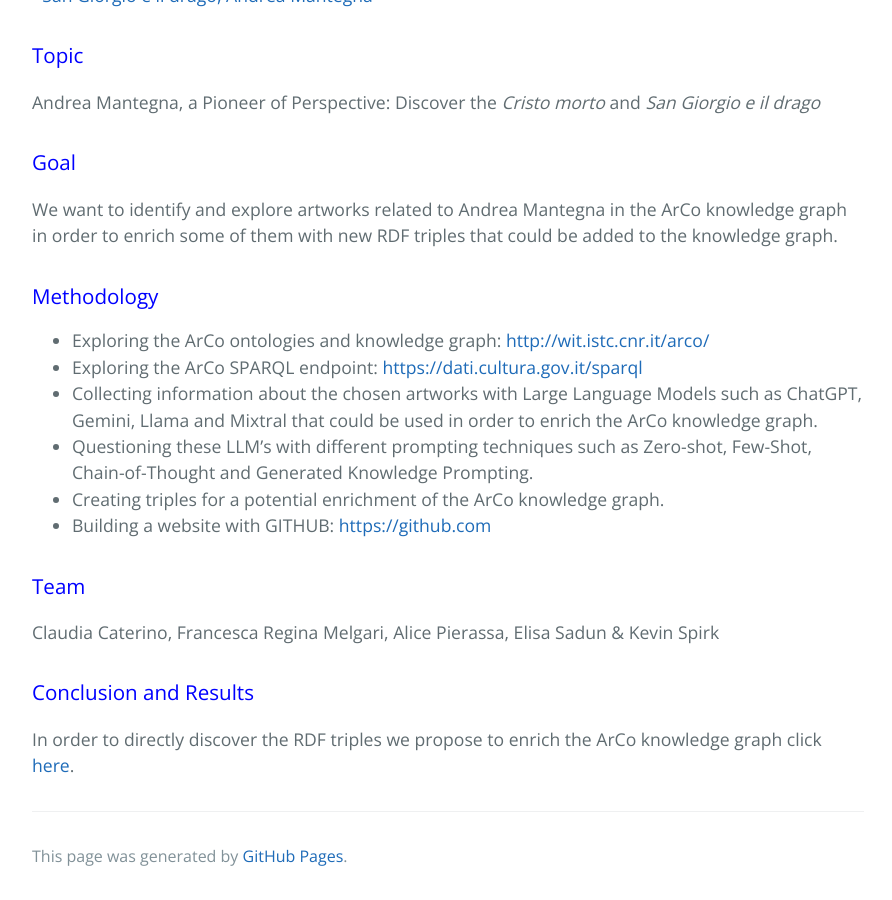
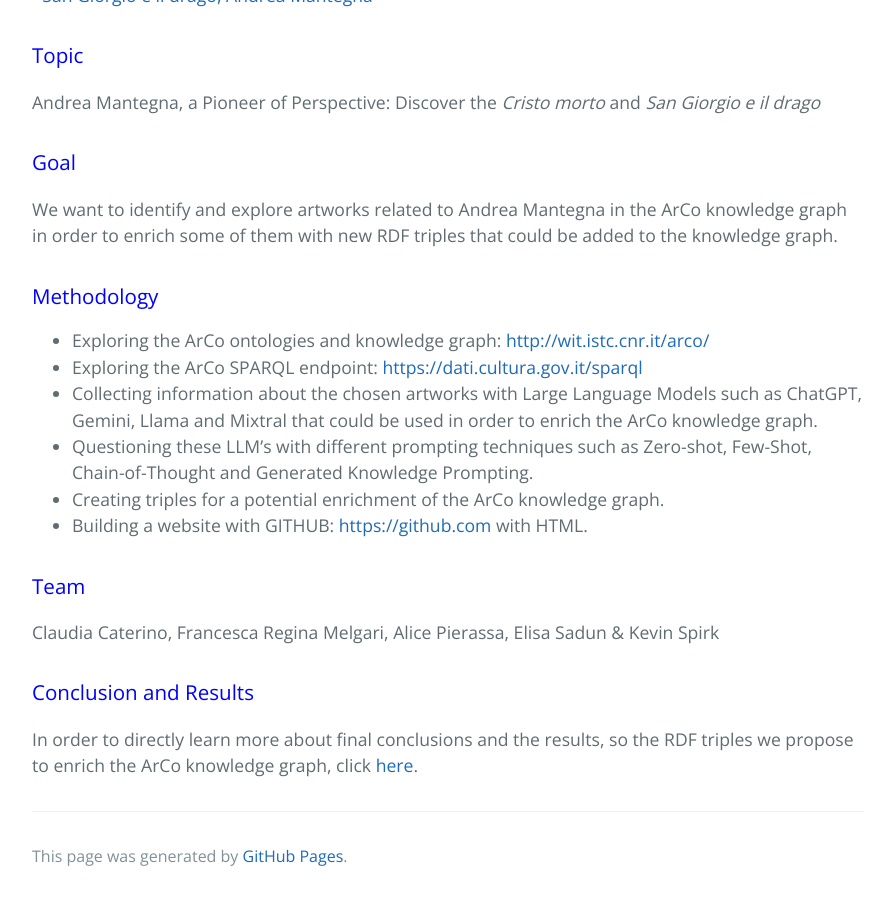
Before and after one commit to KevinITS-site/KevinITS-site.github.io, a Jekyll site: the page built from index.md, in a window 1280 px wide and 900 px high, scrolled down 1167 px. Shown: the whole window, without its empty margins (192-1084 px from the left). Built offline with Jekyll 4.4.1, drawn with Linux system fonts in a browser that asks for light colours.

Commit message:
Update index.md

```diff
--- a/index.md
+++ b/index.md
@@ -33,7 +33,7 @@ We want to identify and explore artworks related to Andrea Mantegna in the ArCo
 - Collecting information about the chosen artworks with Large Language Models such as ChatGPT, Gemini, Llama and Mixtral that could be used in order to enrich the ArCo knowledge graph.
 - Questioning these LLM's with different prompting techniques such as Zero-shot, Few-Shot, Chain-of-Thought and Generated Knowledge Prompting.
 - Creating triples for a potential enrichment of the ArCo knowledge graph.
-- Building a website with GITHUB: <https://github.com>
+- Building a website with GITHUB: <https://github.com> with HTML.
 
 
 <h3 style="color: blue;">Team</h3>
@@ -42,6 +42,6 @@ Claudia Caterino, Francesca Regina Melgari, Alice Pierassa, Elisa Sadun & Kevin
 
 <h3 style="color: blue;">Conclusion and Results</h3>
 
-In order to directly discover the RDF triples we propose to enrich the ArCo knowledge graph click [here](triples.md).
+In order to directly learn more about final conclusions and the results, so the RDF triples we propose to enrich the ArCo knowledge graph, click [here](triples.md).
 
 <div style="margin-top: 20px;"></div>
```
